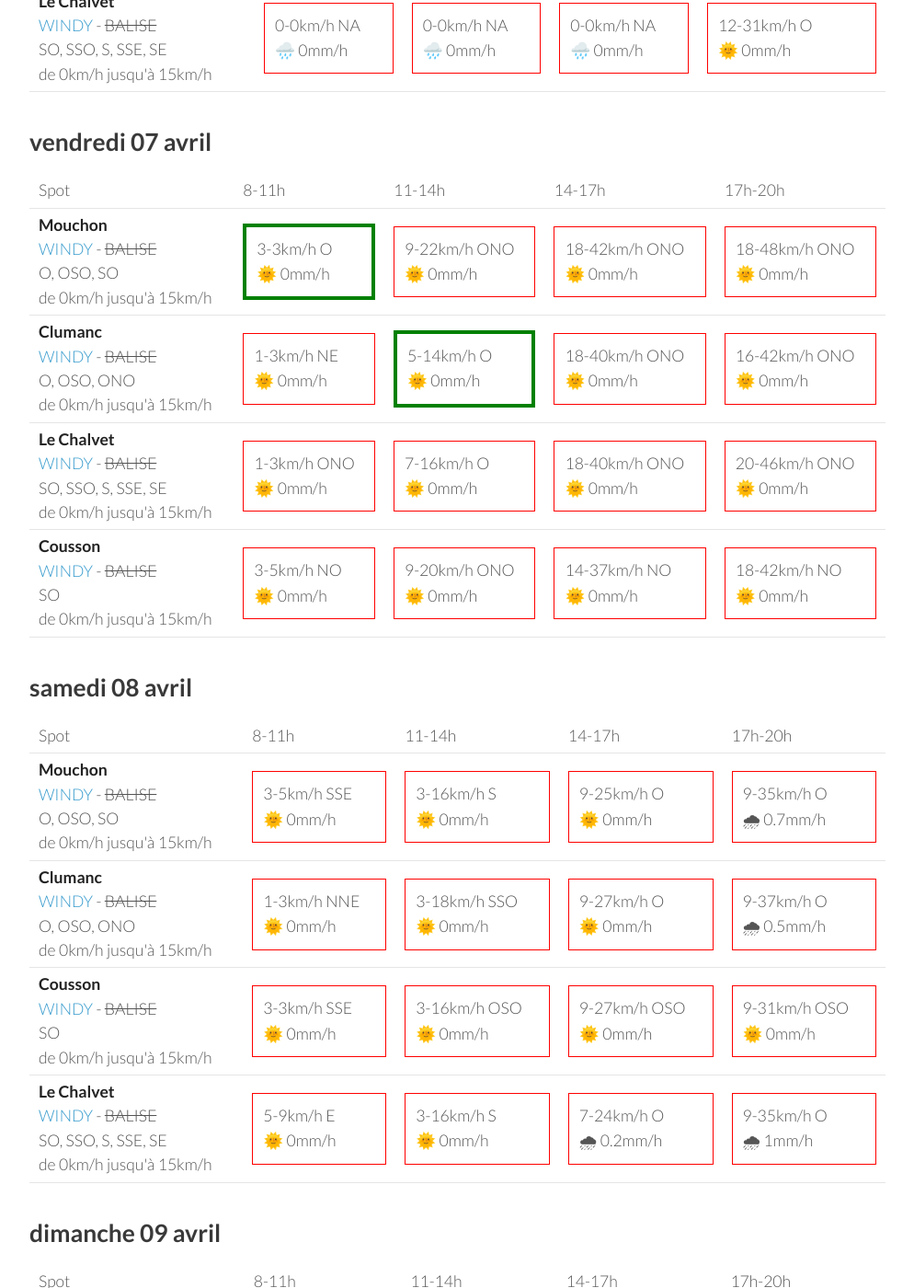
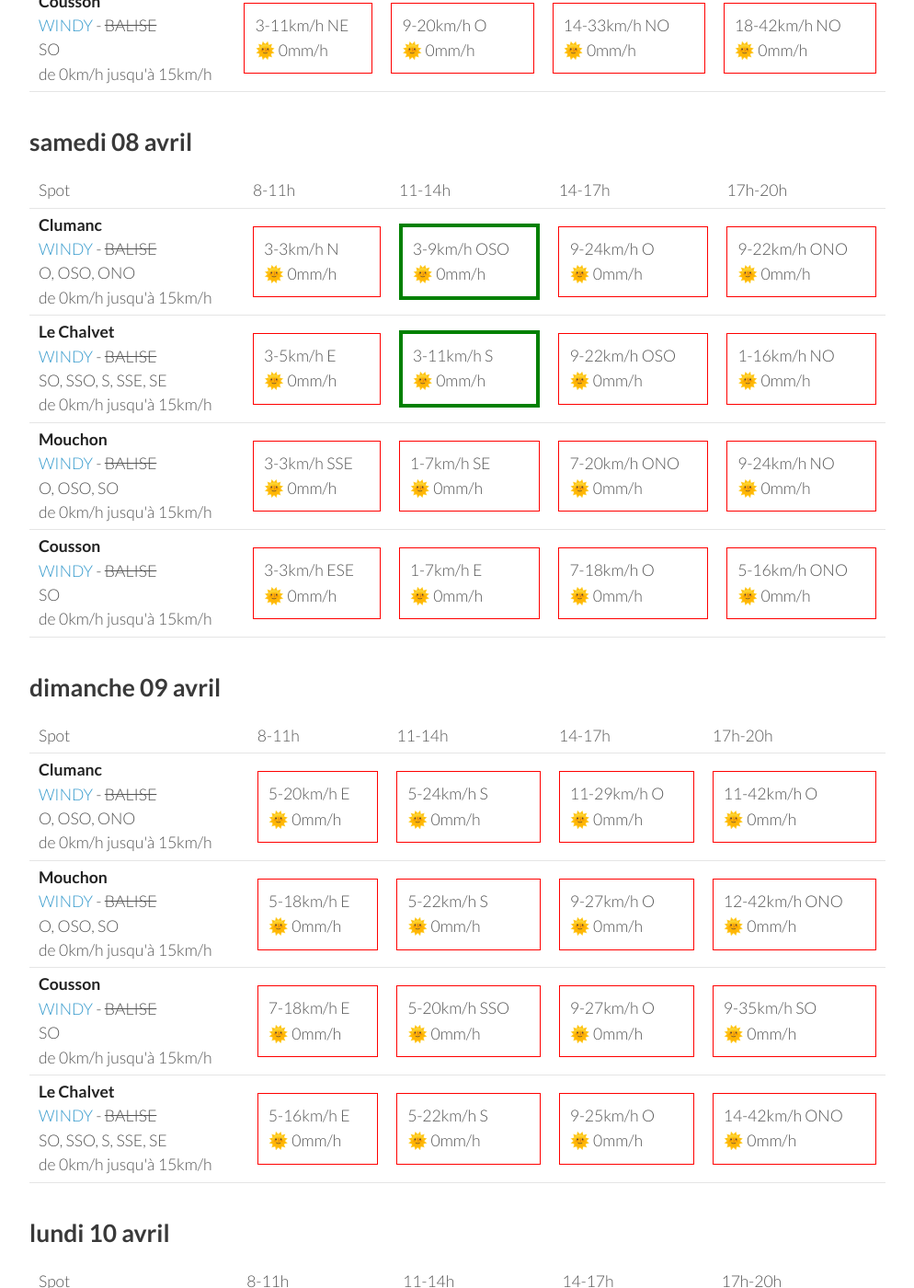
Before and after one commit to parapente-dans-le-nord/parapente-dans-le-nord.github.io, a Jekyll site: the page built from serre_poncon.markdown, in a window 1280 px wide and 1400 px high, scrolled down 733 px. Shown: the whole window at 92% size, without its empty margins (26-1020 px from the left). Built offline with Jekyll 4.4.1, drawn with Linux system fonts in a browser that asks for light colours; some of the changed text lies outside the part shown.

Commit message:
update index.markdown

```diff
--- a/serre_poncon.markdown
+++ b/serre_poncon.markdown
@@ -7,60 +7,8 @@ title:  "Tous les spots"
 {: .links}
 
 # Prevision Windy, modèle Arome
-page mise à jour le jeudi 06 avril 22:31
+page mise à jour le vendredi 07 avril 06:31
 
-## jeudi 06 avril
-
-{::nomarkdown}
-<table>
-  <tbody>
-    <tr>
-      <td>Spot</td>
-      <td>8-11h</td>
-      <td>11-14h</td>
-      <td>14-17h</td>
-      <td>17h-20h</td>
-    </tr>
-<tr>
-        <td><strong>Clumanc</strong><br><a href="https://windy.com/44.027/6.402?43.914,6.403,10,m:eSxaglP">WINDY</a> - <span class="no-balise"> BALISE </span><br> <span class="vent-favorable">O, OSO, ONO</span><br><span class="force-vent">de 0km/h jusqu'à 15km/h</span> </td>
-
-            <td><div class="not-flyable"><p>0-0km/h NA</p><p>🌧️ 0mm/h</p></div></td>
-            <td><div class="not-flyable"><p>0-0km/h NA</p><p>🌧️ 0mm/h</p></div></td>
-            <td><div class="not-flyable"><p>0-0km/h NA</p><p>🌧️ 0mm/h</p></div></td>
-            <td><div class="not-flyable"><p>11-27km/h O</p><p>🌞 0mm/h</p></div></td>
-
-    </tr>
-<tr>
-        <td><strong>Cousson</strong><br><a href="https://windy.com/44.054/6.240?43.940,6.241,10,m:eSAaglz">WINDY</a> - <span class="no-balise"> BALISE </span><br> <span class="vent-favorable">SO</span><br><span class="force-vent">de 0km/h jusqu'à 15km/h</span> </td>
-
-            <td><div class="not-flyable"><p>0-0km/h NA</p><p>🌧️ 0mm/h</p></div></td>
-            <td><div class="not-flyable"><p>0-0km/h NA</p><p>🌧️ 0mm/h</p></div></td>
-            <td><div class="not-flyable"><p>0-0km/h NA</p><p>🌧️ 0mm/h</p></div></td>
-            <td><div class="not-flyable"><p>11-25km/h OSO</p><p>🌞 0mm/h</p></div></td>
-
-    </tr>
-<tr>
-        <td><strong>Mouchon</strong><br><a href="https://windy.com/43.992/6.424?43.878,6.425,10,m:eSuaglR">WINDY</a> - <span class="no-balise"> BALISE </span><br> <span class="vent-favorable">O, OSO, SO</span><br><span class="force-vent">de 0km/h jusqu'à 15km/h</span> </td>
-
-            <td><div class="not-flyable"><p>0-0km/h NA</p><p>🌧️ 0mm/h</p></div></td>
-            <td><div class="not-flyable"><p>0-0km/h NA</p><p>🌧️ 0mm/h</p></div></td>
-            <td><div class="not-flyable"><p>0-0km/h NA</p><p>🌧️ 0mm/h</p></div></td>
-            <td><div class="not-flyable"><p>11-29km/h ONO</p><p>🌞 0mm/h</p></div></td>
-
-    </tr>
-<tr>
-        <td><strong>Le Chalvet</strong><br><a href="https://windy.com/43.979/6.480?43.866,6.480,10,m:eSsaglX">WINDY</a> - <span class="no-balise"> BALISE </span><br> <span class="vent-favorable">SO, SSO, S, SSE, SE</span><br><span class="force-vent">de 0km/h jusqu'à 15km/h</span> </td>
-
-            <td><div class="not-flyable"><p>0-0km/h NA</p><p>🌧️ 0mm/h</p></div></td>
-            <td><div class="not-flyable"><p>0-0km/h NA</p><p>🌧️ 0mm/h</p></div></td>
-            <td><div class="not-flyable"><p>0-0km/h NA</p><p>🌧️ 0mm/h</p></div></td>
-            <td><div class="not-flyable"><p>12-31km/h O</p><p>🌞 0mm/h</p></div></td>
-
-    </tr>
-
-</tbody>
-</table>
-{:/}
 ## vendredi 07 avril
 
 {::nomarkdown}
@@ -76,29 +24,29 @@ page mise à jour le jeudi 06 avril 22:31
 <tr>
         <td><strong>Mouchon</strong><br><a href="https://windy.com/43.992/6.424?43.878,6.425,10,m:eSuaglR">WINDY</a> - <span class="no-balise"> BALISE </span><br> <span class="vent-favorable">O, OSO, SO</span><br><span class="force-vent">de 0km/h jusqu'à 15km/h</span> </td>
 
-            <td><div class="flyable"><p>3-3km/h O</p><p>🌞 0mm/h</p></div></td>
-            <td><div class="not-flyable"><p>9-22km/h ONO</p><p>🌞 0mm/h</p></div></td>
-            <td><div class="not-flyable"><p>18-42km/h ONO</p><p>🌞 0mm/h</p></div></td>
-            <td><div class="not-flyable"><p>18-48km/h ONO</p><p>🌞 0mm/h</p></div></td>
+            <td><div class="flyable"><p>1-5km/h SO</p><p>🌞 0mm/h</p></div></td>
+            <td><div class="not-flyable"><p>7-18km/h ONO</p><p>🌞 0mm/h</p></div></td>
+            <td><div class="not-flyable"><p>16-38km/h NO</p><p>🌞 0mm/h</p></div></td>
+            <td><div class="not-flyable"><p>18-46km/h ONO</p><p>🌞 0mm/h</p></div></td>
 
 
     </tr>
 <tr>
         <td><strong>Clumanc</strong><br><a href="https://windy.com/44.027/6.402?43.914,6.403,10,m:eSxaglP">WINDY</a> - <span class="no-balise"> BALISE </span><br> <span class="vent-favorable">O, OSO, ONO</span><br><span class="force-vent">de 0km/h jusqu'à 15km/h</span> </td>
 
-            <td><div class="not-flyable"><p>1-3km/h NE</p><p>🌞 0mm/h</p></div></td>
-            <td><div class="flyable"><p>5-14km/h O</p><p>🌞 0mm/h</p></div></td>
-            <td><div class="not-flyable"><p>18-40km/h ONO</p><p>🌞 0mm/h</p></div></td>
-            <td><div class="not-flyable"><p>16-42km/h ONO</p><p>🌞 0mm/h</p></div></td>
+            <td><div class="not-flyable"><p>1-5km/h ENE</p><p>🌞 0mm/h</p></div></td>
+            <td><div class="not-flyable"><p>7-16km/h O</p><p>🌞 0mm/h</p></div></td>
+            <td><div class="not-flyable"><p>14-35km/h ONO</p><p>🌞 0mm/h</p></div></td>
+            <td><div class="not-flyable"><p>16-40km/h ONO</p><p>🌞 0mm/h</p></div></td>
 
 
     </tr>
 <tr>
         <td><strong>Le Chalvet</strong><br><a href="https://windy.com/43.979/6.480?43.866,6.480,10,m:eSsaglX">WINDY</a> - <span class="no-balise"> BALISE </span><br> <span class="vent-favorable">SO, SSO, S, SSE, SE</span><br><span class="force-vent">de 0km/h jusqu'à 15km/h</span> </td>
 
-            <td><div class="not-flyable"><p>1-3km/h ONO</p><p>🌞 0mm/h</p></div></td>
-            <td><div class="not-flyable"><p>7-16km/h O</p><p>🌞 0mm/h</p></div></td>
-            <td><div class="not-flyable"><p>18-40km/h ONO</p><p>🌞 0mm/h</p></div></td>
+            <td><div class="not-flyable"><p>0-5km/h NNE</p><p>🌞 0mm/h</p></div></td>
+            <td><div class="not-flyable"><p>7-14km/h O</p><p>🌞 0mm/h</p></div></td>
+            <td><div class="not-flyable"><p>18-38km/h ONO</p><p>🌞 0mm/h</p></div></td>
             <td><div class="not-flyable"><p>20-46km/h ONO</p><p>🌞 0mm/h</p></div></td>
 
 
@@ -106,9 +54,9 @@ page mise à jour le jeudi 06 avril 22:31
 <tr>
         <td><strong>Cousson</strong><br><a href="https://windy.com/44.054/6.240?43.940,6.241,10,m:eSAaglz">WINDY</a> - <span class="no-balise"> BALISE </span><br> <span class="vent-favorable">SO</span><br><span class="force-vent">de 0km/h jusqu'à 15km/h</span> </td>
 
-            <td><div class="not-flyable"><p>3-5km/h NO</p><p>🌞 0mm/h</p></div></td>
-            <td><div class="not-flyable"><p>9-20km/h ONO</p><p>🌞 0mm/h</p></div></td>
-            <td><div class="not-flyable"><p>14-37km/h NO</p><p>🌞 0mm/h</p></div></td>
+            <td><div class="not-flyable"><p>3-11km/h NE</p><p>🌞 0mm/h</p></div></td>
+            <td><div class="not-flyable"><p>9-20km/h O</p><p>🌞 0mm/h</p></div></td>
+            <td><div class="not-flyable"><p>14-33km/h NO</p><p>🌞 0mm/h</p></div></td>
             <td><div class="not-flyable"><p>18-42km/h NO</p><p>🌞 0mm/h</p></div></td>
 
 
@@ -130,42 +78,42 @@ page mise à jour le jeudi 06 avril 22:31
       <td>17h-20h</td>
     </tr>
 <tr>
-        <td><strong>Mouchon</strong><br><a href="https://windy.com/43.992/6.424?43.878,6.425,10,m:eSuaglR">WINDY</a> - <span class="no-balise"> BALISE </span><br> <span class="vent-favorable">O, OSO, SO</span><br><span class="force-vent">de 0km/h jusqu'à 15km/h</span> </td>
+        <td><strong>Clumanc</strong><br><a href="https://windy.com/44.027/6.402?43.914,6.403,10,m:eSxaglP">WINDY</a> - <span class="no-balise"> BALISE </span><br> <span class="vent-favorable">O, OSO, ONO</span><br><span class="force-vent">de 0km/h jusqu'à 15km/h</span> </td>
 
-            <td><div class="not-flyable"><p>3-5km/h SSE</p><p>🌞 0mm/h</p></div></td>
-            <td><div class="not-flyable"><p>3-16km/h S</p><p>🌞 0mm/h</p></div></td>
-            <td><div class="not-flyable"><p>9-25km/h O</p><p>🌞 0mm/h</p></div></td>
-            <td><div class="not-flyable"><p>9-35km/h O</p><p>🌧 0.7mm/h</p></div></td>
+            <td><div class="not-flyable"><p>3-3km/h N</p><p>🌞 0mm/h</p></div></td>
+            <td><div class="flyable"><p>3-9km/h OSO</p><p>🌞 0mm/h</p></div></td>
+            <td><div class="not-flyable"><p>9-24km/h O</p><p>🌞 0mm/h</p></div></td>
+            <td><div class="not-flyable"><p>9-22km/h ONO</p><p>🌞 0mm/h</p></div></td>
 
 
     </tr>
 <tr>
-        <td><strong>Clumanc</strong><br><a href="https://windy.com/44.027/6.402?43.914,6.403,10,m:eSxaglP">WINDY</a> - <span class="no-balise"> BALISE </span><br> <span class="vent-favorable">O, OSO, ONO</span><br><span class="force-vent">de 0km/h jusqu'à 15km/h</span> </td>
+        <td><strong>Le Chalvet</strong><br><a href="https://windy.com/43.979/6.480?43.866,6.480,10,m:eSsaglX">WINDY</a> - <span class="no-balise"> BALISE </span><br> <span class="vent-favorable">SO, SSO, S, SSE, SE</span><br><span class="force-vent">de 0km/h jusqu'à 15km/h</span> </td>
 
-            <td><div class="not-flyable"><p>1-3km/h NNE</p><p>🌞 0mm/h</p></div></td>
-            <td><div class="not-flyable"><p>3-18km/h SSO</p><p>🌞 0mm/h</p></div></td>
-            <td><div class="not-flyable"><p>9-27km/h O</p><p>🌞 0mm/h</p></div></td>
-            <td><div class="not-flyable"><p>9-37km/h O</p><p>🌧 0.5mm/h</p></div></td>
+            <td><div class="not-flyable"><p>3-5km/h E</p><p>🌞 0mm/h</p></div></td>
+            <td><div class="flyable"><p>3-11km/h S</p><p>🌞 0mm/h</p></div></td>
+            <td><div class="not-flyable"><p>9-22km/h OSO</p><p>🌞 0mm/h</p></div></td>
+            <td><div class="not-flyable"><p>1-16km/h NO</p><p>🌞 0mm/h</p></div></td>
+
+
+    </tr>
+<tr>
+        <td><strong>Mouchon</strong><br><a href="https://windy.com/43.992/6.424?43.878,6.425,10,m:eSuaglR">WINDY</a> - <span class="no-balise"> BALISE </span><br> <span class="vent-favorable">O, OSO, SO</span><br><span class="force-vent">de 0km/h jusqu'à 15km/h</span> </td>
+
+            <td><div class="not-flyable"><p>3-3km/h SSE</p><p>🌞 0mm/h</p></div></td>
+            <td><div class="not-flyable"><p>1-7km/h SE</p><p>🌞 0mm/h</p></div></td>
+            <td><div class="not-flyable"><p>7-20km/h ONO</p><p>🌞 0mm/h</p></div></td>
+            <td><div class="not-flyable"><p>9-24km/h NO</p><p>🌞 0mm/h</p></div></td>
 
 
     </tr>
 <tr>
         <td><strong>Cousson</strong><br><a href="https://windy.com/44.054/6.240?43.940,6.241,10,m:eSAaglz">WINDY</a> - <span class="no-balise"> BALISE </span><br> <span class="vent-favorable">SO</span><br><span class="force-vent">de 0km/h jusqu'à 15km/h</span> </td>
 
-            <td><div class="not-flyable"><p>3-3km/h SSE</p><p>🌞 0mm/h</p></div></td>
-            <td><div class="not-flyable"><p>3-16km/h OSO</p><p>🌞 0mm/h</p></div></td>
-            <td><div class="not-flyable"><p>9-27km/h OSO</p><p>🌞 0mm/h</p></div></td>
-            <td><div class="not-flyable"><p>9-31km/h OSO</p><p>🌞 0mm/h</p></div></td>
-
-
-    </tr>
-<tr>
-        <td><strong>Le Chalvet</strong><br><a href="https://windy.com/43.979/6.480?43.866,6.480,10,m:eSsaglX">WINDY</a> - <span class="no-balise"> BALISE </span><br> <span class="vent-favorable">SO, SSO, S, SSE, SE</span><br><span class="force-vent">de 0km/h jusqu'à 15km/h</span> </td>
-
-            <td><div class="not-flyable"><p>5-9km/h E</p><p>🌞 0mm/h</p></div></td>
-            <td><div class="not-flyable"><p>3-16km/h S</p><p>🌞 0mm/h</p></div></td>
-            <td><div class="not-flyable"><p>7-24km/h O</p><p>🌧 0.2mm/h</p></div></td>
-            <td><div class="not-flyable"><p>9-35km/h O</p><p>🌧 1mm/h</p></div></td>
+            <td><div class="not-flyable"><p>3-3km/h ESE</p><p>🌞 0mm/h</p></div></td>
+            <td><div class="not-flyable"><p>1-7km/h E</p><p>🌞 0mm/h</p></div></td>
+            <td><div class="not-flyable"><p>7-18km/h O</p><p>🌞 0mm/h</p></div></td>
+            <td><div class="not-flyable"><p>5-16km/h ONO</p><p>🌞 0mm/h</p></div></td>
 
 
     </tr>
@@ -186,42 +134,42 @@ page mise à jour le jeudi 06 avril 22:31
       <td>17h-20h</td>
     </tr>
 <tr>
-        <td><strong>Mouchon</strong><br><a href="https://windy.com/43.992/6.424?43.878,6.425,10,m:eSuaglR">WINDY</a> - <span class="no-balise"> BALISE </span><br> <span class="vent-favorable">O, OSO, SO</span><br><span class="force-vent">de 0km/h jusqu'à 15km/h</span> </td>
+        <td><strong>Clumanc</strong><br><a href="https://windy.com/44.027/6.402?43.914,6.403,10,m:eSxaglP">WINDY</a> - <span class="no-balise"> BALISE </span><br> <span class="vent-favorable">O, OSO, ONO</span><br><span class="force-vent">de 0km/h jusqu'à 15km/h</span> </td>
 
-            <td><div class="not-flyable"><p>5-14km/h ESE</p><p>🌞 0mm/h</p></div></td>
-            <td><div class="not-flyable"><p>7-22km/h SSE</p><p>🌞 0mm/h</p></div></td>
-            <td><div class="not-flyable"><p>9-27km/h O</p><p>🌞 0mm/h</p></div></td>
-            <td><div class="not-flyable"><p>12-38km/h O</p><p>🌧 0.2mm/h</p></div></td>
+            <td><div class="not-flyable"><p>5-20km/h E</p><p>🌞 0mm/h</p></div></td>
+            <td><div class="not-flyable"><p>5-24km/h S</p><p>🌞 0mm/h</p></div></td>
+            <td><div class="not-flyable"><p>11-29km/h O</p><p>🌞 0mm/h</p></div></td>
+            <td><div class="not-flyable"><p>11-42km/h O</p><p>🌞 0mm/h</p></div></td>
 
 
     </tr>
 <tr>
-        <td><strong>Clumanc</strong><br><a href="https://windy.com/44.027/6.402?43.914,6.403,10,m:eSxaglP">WINDY</a> - <span class="no-balise"> BALISE </span><br> <span class="vent-favorable">O, OSO, ONO</span><br><span class="force-vent">de 0km/h jusqu'à 15km/h</span> </td>
+        <td><strong>Mouchon</strong><br><a href="https://windy.com/43.992/6.424?43.878,6.425,10,m:eSuaglR">WINDY</a> - <span class="no-balise"> BALISE </span><br> <span class="vent-favorable">O, OSO, SO</span><br><span class="force-vent">de 0km/h jusqu'à 15km/h</span> </td>
 
-            <td><div class="not-flyable"><p>5-16km/h E</p><p>🌞 0mm/h</p></div></td>
-            <td><div class="not-flyable"><p>5-22km/h SSE</p><p>🌞 0mm/h</p></div></td>
-            <td><div class="not-flyable"><p>9-29km/h O</p><p>🌞 0mm/h</p></div></td>
-            <td><div class="not-flyable"><p>12-40km/h O</p><p>🌞 0mm/h</p></div></td>
+            <td><div class="not-flyable"><p>5-18km/h E</p><p>🌞 0mm/h</p></div></td>
+            <td><div class="not-flyable"><p>5-22km/h S</p><p>🌞 0mm/h</p></div></td>
+            <td><div class="not-flyable"><p>9-27km/h O</p><p>🌞 0mm/h</p></div></td>
+            <td><div class="not-flyable"><p>12-42km/h ONO</p><p>🌞 0mm/h</p></div></td>
 
 
     </tr>
 <tr>
         <td><strong>Cousson</strong><br><a href="https://windy.com/44.054/6.240?43.940,6.241,10,m:eSAaglz">WINDY</a> - <span class="no-balise"> BALISE </span><br> <span class="vent-favorable">SO</span><br><span class="force-vent">de 0km/h jusqu'à 15km/h</span> </td>
 
-            <td><div class="not-flyable"><p>5-16km/h E</p><p>🌞 0mm/h</p></div></td>
-            <td><div class="not-flyable"><p>5-18km/h S</p><p>🌞 0mm/h</p></div></td>
-            <td><div class="not-flyable"><p>9-29km/h OSO</p><p>🌞 0mm/h</p></div></td>
-            <td><div class="not-flyable"><p>9-35km/h OSO</p><p>🌞 0mm/h</p></div></td>
+            <td><div class="not-flyable"><p>7-18km/h E</p><p>🌞 0mm/h</p></div></td>
+            <td><div class="not-flyable"><p>5-20km/h SSO</p><p>🌞 0mm/h</p></div></td>
+            <td><div class="not-flyable"><p>9-27km/h O</p><p>🌞 0mm/h</p></div></td>
+            <td><div class="not-flyable"><p>9-35km/h SO</p><p>🌞 0mm/h</p></div></td>
 
 
     </tr>
 <tr>
         <td><strong>Le Chalvet</strong><br><a href="https://windy.com/43.979/6.480?43.866,6.480,10,m:eSsaglX">WINDY</a> - <span class="no-balise"> BALISE </span><br> <span class="vent-favorable">SO, SSO, S, SSE, SE</span><br><span class="force-vent">de 0km/h jusqu'à 15km/h</span> </td>
 
-            <td><div class="not-flyable"><p>5-14km/h E</p><p>🌞 0mm/h</p></div></td>
-            <td><div class="not-flyable"><p>7-22km/h SE</p><p>🌞 0mm/h</p></div></td>
-            <td><div class="not-flyable"><p>7-25km/h OSO</p><p>🌞 0mm/h</p></div></td>
-            <td><div class="not-flyable"><p>12-37km/h O</p><p>🌧 0.2mm/h</p></div></td>
+            <td><div class="not-flyable"><p>5-16km/h E</p><p>🌞 0mm/h</p></div></td>
+            <td><div class="not-flyable"><p>5-22km/h S</p><p>🌞 0mm/h</p></div></td>
+            <td><div class="not-flyable"><p>9-25km/h O</p><p>🌞 0mm/h</p></div></td>
+            <td><div class="not-flyable"><p>14-42km/h ONO</p><p>🌞 0mm/h</p></div></td>
 
 
     </tr>
@@ -244,8 +192,8 @@ page mise à jour le jeudi 06 avril 22:31
 <tr>
         <td><strong>Clumanc</strong><br><a href="https://windy.com/44.027/6.402?43.914,6.403,10,m:eSxaglP">WINDY</a> - <span class="no-balise"> BALISE </span><br> <span class="vent-favorable">O, OSO, ONO</span><br><span class="force-vent">de 0km/h jusqu'à 15km/h</span> </td>
 
-            <td><div class="not-flyable"><p>3-12km/h E</p><p>🌞 0mm/h</p></div></td>
-            <td><div class="not-flyable"><p>5-22km/h OSO</p><p>🌞 0mm/h</p></div></td>
+            <td><div class="not-flyable"><p>5-14km/h E</p><p>🌞 0mm/h</p></div></td>
+            <td><div class="not-flyable"><p>7-24km/h O</p><p>🌞 0mm/h</p></div></td>
             <td><div class="not-flyable"><p>9-31km/h O</p><p>🌞 0mm/h</p></div></td>
             <td><div class="not-flyable"><p>12-38km/h O</p><p>🌞 0mm/h</p></div></td>
 
@@ -255,7 +203,7 @@ page mise à jour le jeudi 06 avril 22:31
         <td><strong>Mouchon</strong><br><a href="https://windy.com/43.992/6.424?43.878,6.425,10,m:eSuaglR">WINDY</a> - <span class="no-balise"> BALISE </span><br> <span class="vent-favorable">O, OSO, SO</span><br><span class="force-vent">de 0km/h jusqu'à 15km/h</span> </td>
 
             <td><div class="not-flyable"><p>3-12km/h E</p><p>🌞 0mm/h</p></div></td>
-            <td><div class="not-flyable"><p>5-20km/h OSO</p><p>🌞 0mm/h</p></div></td>
+            <td><div class="not-flyable"><p>7-24km/h O</p><p>🌞 0mm/h</p></div></td>
             <td><div class="not-flyable"><p>9-31km/h O</p><p>🌞 0mm/h</p></div></td>
             <td><div class="not-flyable"><p>12-38km/h ONO</p><p>🌞 0mm/h</p></div></td>
 
@@ -264,8 +212,8 @@ page mise à jour le jeudi 06 avril 22:31
 <tr>
         <td><strong>Cousson</strong><br><a href="https://windy.com/44.054/6.240?43.940,6.241,10,m:eSAaglz">WINDY</a> - <span class="no-balise"> BALISE </span><br> <span class="vent-favorable">SO</span><br><span class="force-vent">de 0km/h jusqu'à 15km/h</span> </td>
 
-            <td><div class="not-flyable"><p>5-14km/h E</p><p>🌞 0mm/h</p></div></td>
-            <td><div class="not-flyable"><p>5-18km/h OSO</p><p>🌞 0mm/h</p></div></td>
+            <td><div class="not-flyable"><p>5-16km/h E</p><p>🌞 0mm/h</p></div></td>
+            <td><div class="not-flyable"><p>5-20km/h OSO</p><p>🌞 0mm/h</p></div></td>
             <td><div class="not-flyable"><p>7-25km/h OSO</p><p>🌞 0mm/h</p></div></td>
             <td><div class="not-flyable"><p>7-31km/h OSO</p><p>🌞 0mm/h</p></div></td>
 
@@ -274,8 +222,8 @@ page mise à jour le jeudi 06 avril 22:31
 <tr>
         <td><strong>Le Chalvet</strong><br><a href="https://windy.com/43.979/6.480?43.866,6.480,10,m:eSsaglX">WINDY</a> - <span class="no-balise"> BALISE </span><br> <span class="vent-favorable">SO, SSO, S, SSE, SE</span><br><span class="force-vent">de 0km/h jusqu'à 15km/h</span> </td>
 
-            <td><div class="not-flyable"><p>1-11km/h ENE</p><p>🌞 0mm/h</p></div></td>
-            <td><div class="not-flyable"><p>5-18km/h OSO</p><p>🌞 0mm/h</p></div></td>
+            <td><div class="not-flyable"><p>3-12km/h ENE</p><p>🌞 0mm/h</p></div></td>
+            <td><div class="not-flyable"><p>7-22km/h O</p><p>🌞 0mm/h</p></div></td>
             <td><div class="not-flyable"><p>11-33km/h O</p><p>🌞 0mm/h</p></div></td>
             <td><div class="not-flyable"><p>14-40km/h ONO</p><p>🌞 0mm/h</p></div></td>
 
```
